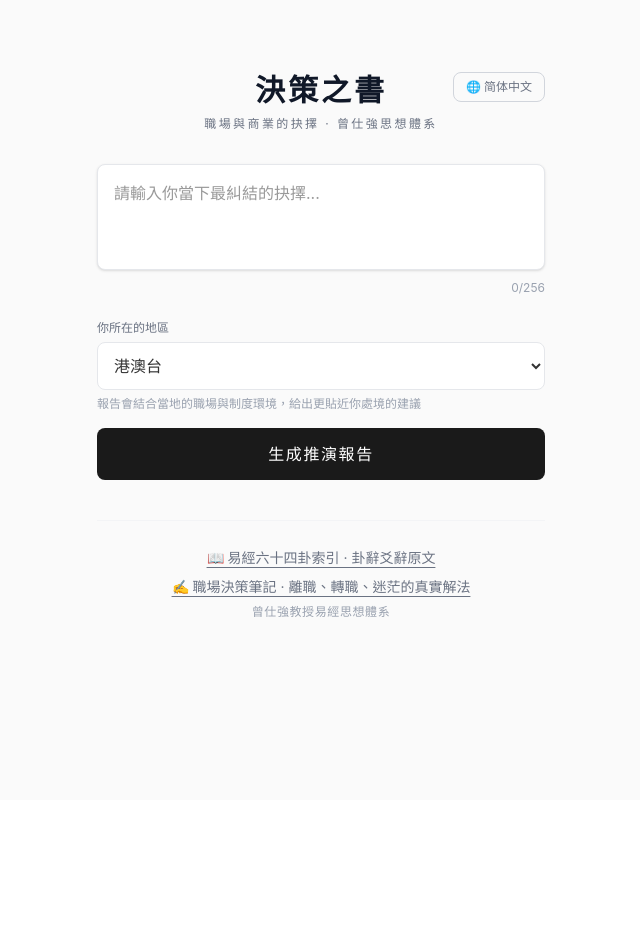
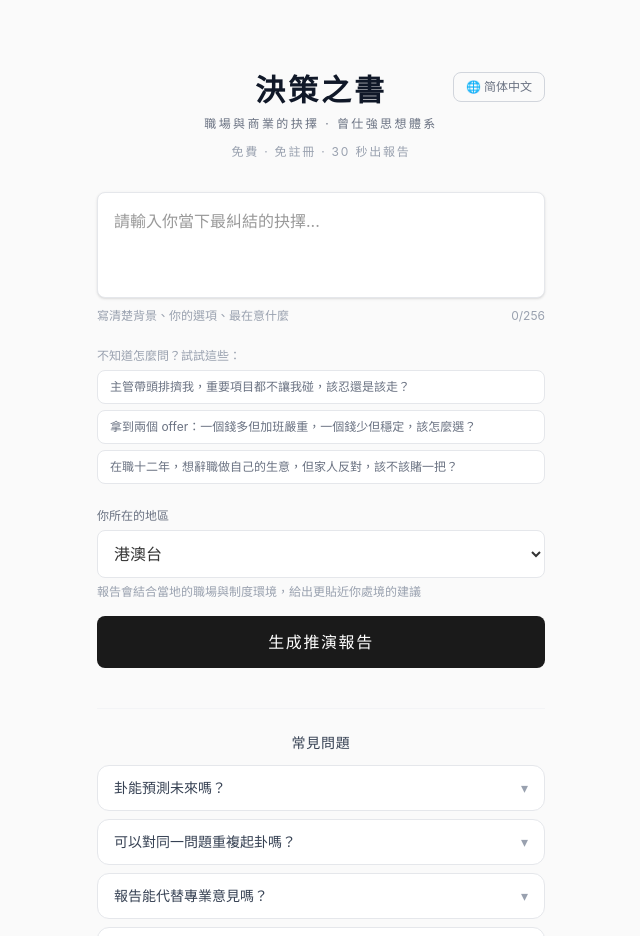
Before and after one commit to knightlgz/decision-book, a React (Vite) app: page / in a window 1280 px wide. Shown: the top 936 px of the page, without its empty margins (319-959 px from the left). Before the commit the page ends 800 px from the top, so only its background shows below. Built offline with nearby package versions, Linux system fonts and the light colour scheme.

Commit message:
feat: 首页对标优化——示例问题/卖点三连/提问指导/FAQ（双语）

```diff
--- a/src/App.jsx
+++ b/src/App.jsx
@@ -9,6 +9,34 @@ import Paywall from './components/Paywall';
 
 // 卦号归一化匹配：hexagrams.js 用 "01" 格式、数据文件用 1 格式，String(1)≠String("01")
 const numKey = (v) => String(Number(v));
+
+// 示例问题与 FAQ（2026-09-15 借鉴对标 tarotap 首页）：降低启动门槛 + 期望管理
+const EXAMPLES = {
+  tc: [
+    "主管帶頭排擠我，重要項目都不讓我碰，該忍還是該走？",
+    "拿到兩個 offer：一個錢多但加班嚴重，一個錢少但穩定，該怎麼選？",
+    "在職十二年，想辭職做自己的生意，但家人反對，該不該賭一把？",
+  ],
+  sc: [
+    "领导带头排挤我，重要项目都不让我碰，该忍还是该走？",
+    "拿到两个 offer：一个钱多但加班严重，一个钱少但稳定，该怎么选？",
+    "在职十二年，想辞职做自己的生意，但家人反对，该不该赌一把？",
+  ],
+};
+const FAQ = {
+  tc: [
+    { q: "卦能預測未來嗎？", a: "不能。卦不是算盤，它不預測吉凶，只是把你自己看不清的處境翻給你看——答案，始終在你手上。" },
+    { q: "可以對同一問題重複起卦嗎？", a: "不建議。卦反映的是當下處境；短時間反覆問同一件事，只會讓自己更亂。處境真的變了，再起一卦。" },
+    { q: "報告能代替專業意見嗎？", a: "不能。醫療、法律、投資等專業問題，請諮詢持牌專業人士。本工具僅供決策思考參考。" },
+    { q: "為什麼要選擇地區？", a: "職場規則、社會保障、人情壓力因地而異。報告會結合你所在地區，給出更貼近現實的建議。" },
+  ],
+  sc: [
+    { q: "卦能预测未来吗？", a: "不能。卦不是算盘，它不预测吉凶，只是把你自己看不清的处境翻给你看——答案，始终在你手上。" },
+    { q: "可以对同一问题重复起卦吗？", a: "不建议。卦反映的是当下处境；短时间反复问同一件事，只会让自己更乱。处境真的变了，再起一卦。" },
+    { q: "报告能代替专业意见吗？", a: "不能。医疗、法律、投资等专业问题，请咨询持牌专业人士。本工具仅供决策思考参考。" },
+    { q: "为什么要选择地区？", a: "职场规则、社会保障、人情压力因地而异。报告会结合你所在地区，给出更贴近现实的建议。" },
+  ],
+};
 
 export default function App() {
   const [prefilled] = useState(() => {
@@ -205,6 +233,10 @@ export default function App() {
           <p className="text-xs text-gray-500 tracking-[0.2em]">
             {lang === "tc" ? "職場與商業的抉擇 · 曾仕強思想體系" : "职场与商业的抉择 · 曾仕强思想体系"}
           </p>
+          {/* 卖点三连（2026-09-15 借鉴对标） */}
+          <p className="text-xs text-gray-400 tracking-[0.15em] pt-1">
+            {lang === "tc" ? "免費 · 免註冊 · 30 秒出報告" : "免费 · 免注册 · 30 秒出报告"}
+          </p>
         </header>
 
         <section className="space-y-4">
@@ -216,8 +248,11 @@ export default function App() {
             value={question}
             onChange={(e) => setQuestion(e.target.value)}
           />
-          {/* 字数提示：上限与 Dify 工作流 User_Question 变量限制保持同步（当前 256） */}
-          <div className="flex justify-end -mt-3">
+          {/* 提问指导 + 字数提示（上限与 Dify User_Question 变量同步，当前 256） */}
+          <div className="flex justify-between items-center -mt-3">
+            <span className="text-xs text-gray-400">
+              {lang === "tc" ? "寫清楚背景、你的選項、最在意什麼" : "写清楚背景、你的选项、最在意什么"}
+            </span>
             <span className={`text-xs ${question.length > 230 ? "text-amber-500" : "text-gray-400"}`}>
               {question.length > 230
                 ? (lang === "tc"
@@ -225,6 +260,24 @@ export default function App() {
                     : `已输入 ${question.length}/256 字 — 接近上限，建议精简`)
                 : `${question.length}/256`}
             </span>
+          </div>
+
+          {/* 示例问题（2026-09-15 借鉴对标）：降低启动门槛，点击直接填入 */}
+          <div className="pt-2">
+            <p className="text-xs text-gray-400 mb-1.5">
+              {lang === "tc" ? "不知道怎麼問？試試這些：" : "不知道怎么问？试试这些："}
+            </p>
+            <div className="flex flex-col gap-1.5">
+              {EXAMPLES[lang].map((ex) => (
+                <button
+                  key={ex}
+                  onClick={() => setQuestion(ex)}
+                  className="text-left text-xs text-gray-500 bg-white border border-gray-200 rounded-lg px-3 py-2 hover:border-gray-300 hover:text-gray-900 transition-colors"
+                >
+                  {ex}
+                </button>
+              ))}
+            </div>
           </div>
 
           <div className="pt-2">
@@ -330,6 +383,24 @@ export default function App() {
           </section>
         )}
 
+        {/* 首页 FAQ（2026-09-15 借鉴对标）：合规声明 + 期望管理 */}
+        <section className="mt-10 pt-6 border-t border-gray-100">
+          <h2 className="text-sm font-medium text-gray-700 mb-3 text-center tracking-wider">
+            {lang === "tc" ? "常見問題" : "常见问题"}
+          </h2>
+          <div className="space-y-2">
+            {FAQ[lang].map(({ q, a }) => (
+              <details key={q} className="bg-white border border-gray-200 rounded-xl px-4 py-3 group">
+                <summary className="text-sm text-gray-700 cursor-pointer list-none flex justify-between items-center">
+                  {q}
+                  <span className="text-gray-400 group-open:rotate-180 transition-transform inline-block">▾</span>
+                </summary>
+                <p className="text-xs text-gray-500 mt-2 leading-relaxed">{a}</p>
+              </details>
+            ))}
+          </div>
+        </section>
+
         <footer className="mt-10 pt-6 border-t border-gray-100 text-center space-y-1.5">
           <a
             href={lang === "tc" ? "/hexagram/" : "/cn/hexagram/"}
```
